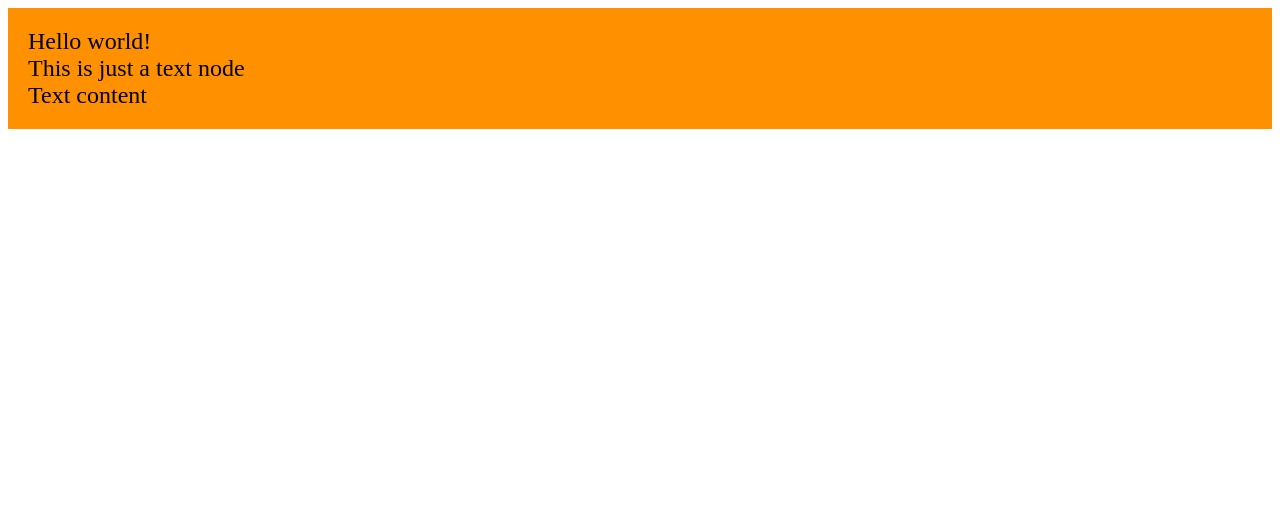
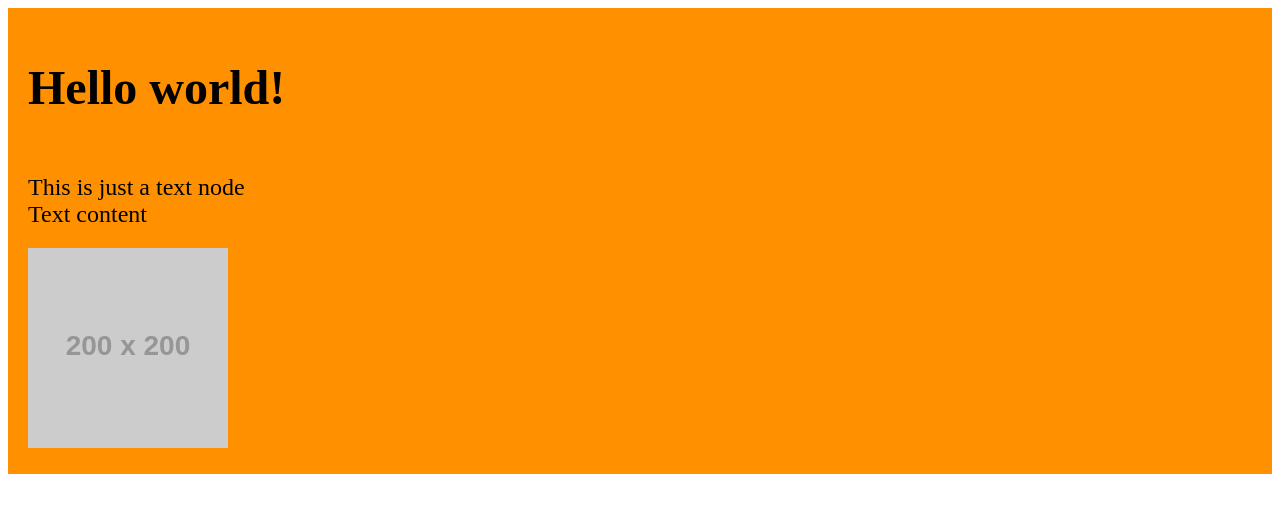
Before and after one commit to YuliaB01/custom_react_homework, a plain HTML site: page index.html in a window 1280 px wide. Drawn offline with Linux system fonts and the light colour scheme; placeholder pictures from the web are drawn by us.

Commit message:
Added some fixes

```diff
--- a/src/css/main.css
+++ b/src/css/main.css
@@ -6,3 +6,7 @@
     padding: 20px;
     font-size: 24px;
 }
+
+.imageWrapper {
+    margin-top: 20px;
+}
--- a/src/js/app.js
+++ b/src/js/app.js
@@ -1,52 +1,83 @@
 const CustomReact = {
     createElement: function (type, props, children) {
-        let element = document.createElement(type);
+        let element;
 
-        if (children && typeof children === 'string') {
-            element.innerHTML = children;
+        if (type && typeof type === 'string') {
+            element = document.createElement(type);
+        } else {
+            throw Error('Element type is not valid!');
         }
 
-        if (children && typeof children === 'object') {
-            children.forEach(child => {
-                if (typeof child === 'string') {
-                    let textNode = document.createTextNode(child);
-                    element.appendChild(textNode);
-                } else {
-                    element.appendChild(child);
-                }
-            });
-        }
+        this.appendChildren(element, children);
 
-        if (props) {
-            for (let key in props) {
-                if (props.hasOwnProperty(key)) {
-                    if (typeof props[key] === 'object') {
-                        for (let i in props[key]) {
-                            if (props[key].hasOwnProperty(i)) {
-                                element[key][i] = props[key][i];
-                            }
-                        }
-                    } else {
-                        element[key] = props[key];
-                    }
-                }
-            }
-        }
+        this.applyProps(element, props);
 
         return element;
     },
 
     render: function (elem, appendTo) {
-        if (!this.isValidContainer(appendTo)) {
+        if (!this.isContainerValid(appendTo)) {
             throw Error('Container is not valid!');
         } else {
             appendTo.appendChild(elem);
         }
     },
 
-    isValidContainer: function (node) {
+    isContainerValid: function (node) {
         const ELEMENT_NODE = 1;
-        const DOCUMENT_NODE = 9;
-        return !!(node && (node.nodeType === ELEMENT_NODE || node.nodeType === DOCUMENT_NODE));
+
+        if (node && node.nodeType === ELEMENT_NODE) {
+            return true;
+        } else {
+            return false;
+        }
+    },
+
+    applyProps: function (element, props) {
+        if (props) {
+            if (typeof props !== 'object') {
+                throw Error('Props type is not valid. Props must be an object.');
+            }
+
+            let keys = Object.keys(props);
+            for (let key of keys) {
+                if (typeof props[key] === 'object') {
+                    let objKeys = Object.keys(props[key]);
+
+                    for (let i of objKeys) {
+                        element[key][i] = props[key][i];
+                    }
+                } else {
+                    element[key] = props[key];
+                }
+            }
+        }
+    },
+
+    appendChildren: function (element, children) {
+        if (children) {
+            if (typeof children !== 'string' && typeof children !== 'object') {
+                throw Error('Argument "children" is not valid');
+            }
+
+            if (typeof children === 'string') {
+                element.innerHTML = children;
+            }
+
+            if (typeof children === 'object') {
+                if (!children.length) {
+                    element.appendChild(children);
+                } else {
+                    children.map(child => {
+                        if (typeof child === 'string') {
+                            let textNode = document.createTextNode(child);
+                            element.appendChild(textNode);
+                        } else {
+                            element.appendChild(child);
+                        }
+                    });
+                }
+            }
+        }
     }
 };
--- a/src/js/index.js
+++ b/src/js/index.js
@@ -2,10 +2,15 @@ const app = CustomReact.createElement(
     'div',
     { style: { backgroundColor: '#ff9000' }, className: 'contentWrapper' },
     [
-        CustomReact.createElement('span', undefined, 'Hello world!'),
+        CustomReact.createElement('h1', undefined, 'Hello world!'),
         CustomReact.createElement('br'),
         'This is just a text node',
-        CustomReact.createElement('div', { textContent: 'Text content' })
+        CustomReact.createElement('div', { textContent: 'Text content' }),
+        CustomReact.createElement(
+            'div',
+            {className: 'imageWrapper'},
+            CustomReact.createElement('img', { id: 'image', src: 'http://placehold.it/200x200' })
+        )
     ]
 );
 CustomReact.render(app, document.getElementById('root'));
```
